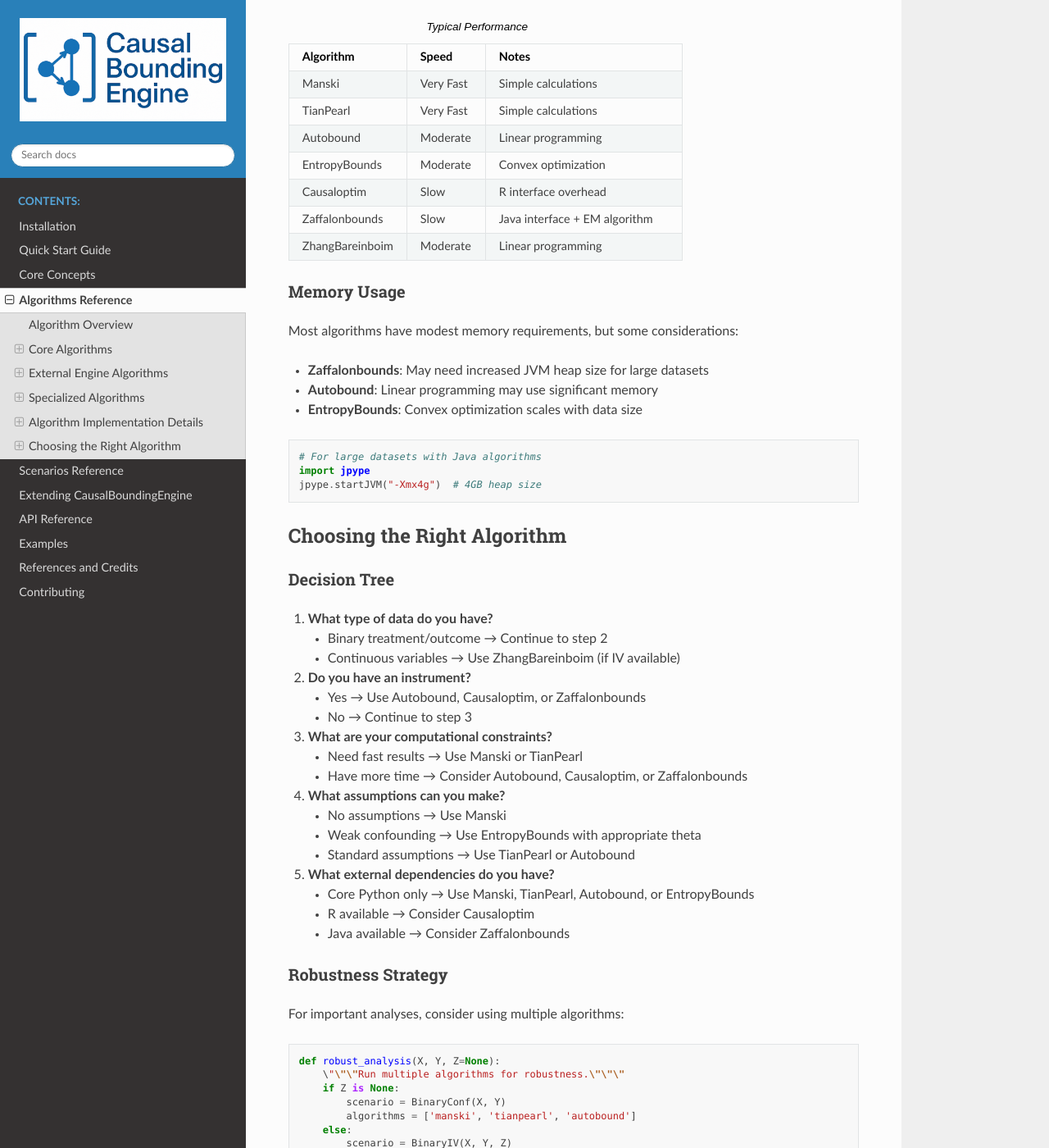
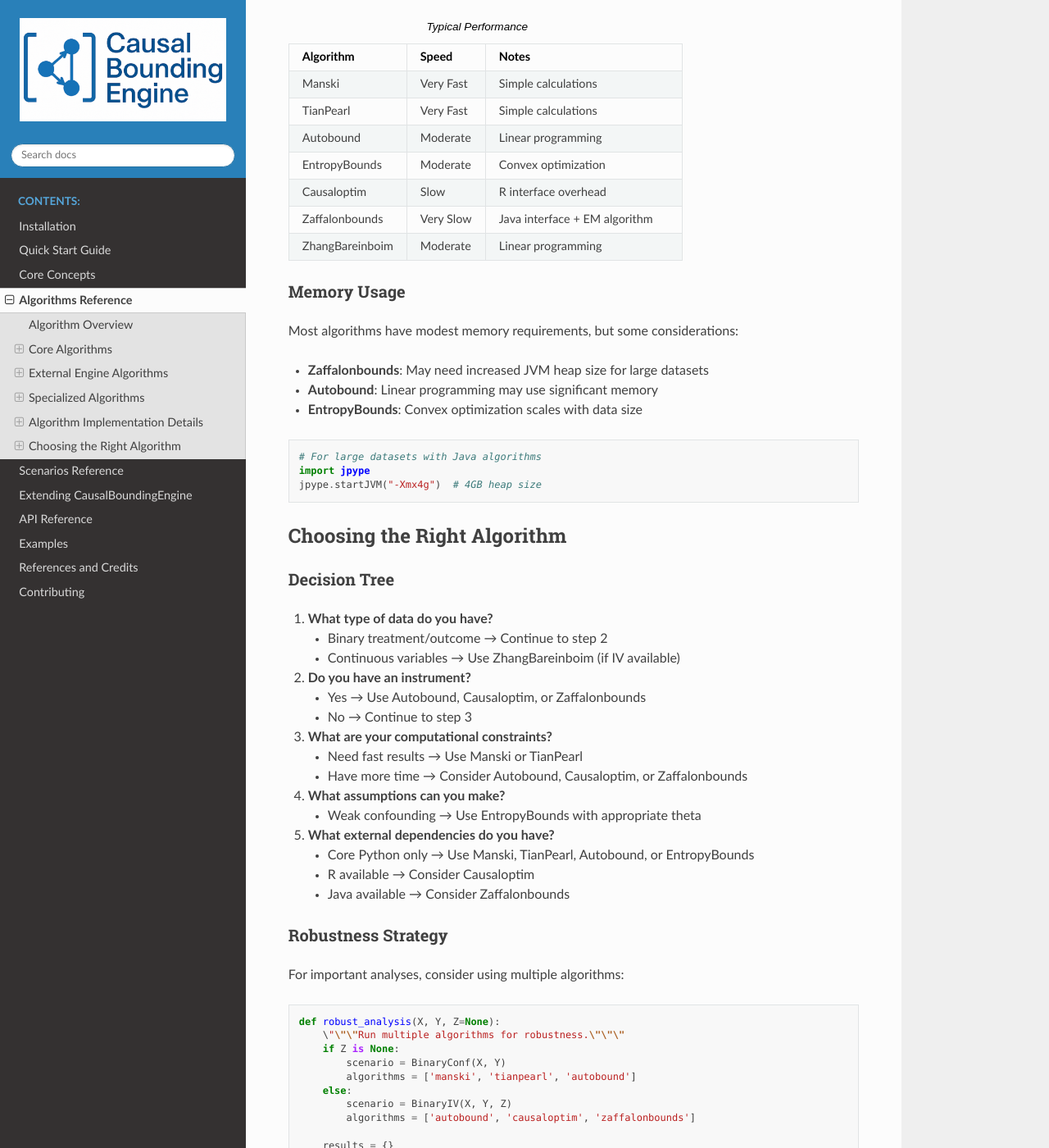
Before and after one commit to tmaringgele/CausalBoundingEngine, a Sphinx documentation site: the page built from docs/source/algorithms.rst, in a window 1280 px wide and 1400 px high, scrolled down 8301 px. Shown: the whole window at 82% size. Built offline with Sphinx 7.4.7 and the Read the Docs theme 3.1.0, drawn with Linux system fonts in a browser that asks for light colours.

Commit message:
update docs

```diff
--- a/docs/source/algorithms.rst
+++ b/docs/source/algorithms.rst
@@ -440,7 +440,7 @@ Performance Characteristics
      - Slow
      - R interface overhead
    * - Zaffalonbounds
-     - Slow
+     - Very Slow
      - Java interface + EM algorithm
    * - ZhangBareinboim
      - Moderate
@@ -484,9 +484,7 @@ Decision Tree
 
 4. **What assumptions can you make?**
 
-   - No assumptions → Use Manski
    - Weak confounding → Use EntropyBounds with appropriate theta
-   - Standard assumptions → Use TianPearl or Autobound
 
 5. **What external dependencies do you have?**
 
--- a/docs/source/quickstart.rst
+++ b/docs/source/quickstart.rst
@@ -238,7 +238,7 @@ Comparing Multiple Algorithms
 Next Steps
 ----------
 
-- Read the :doc:`user_guide` for detailed explanations of scenarios and algorithms
+- Read the :doc:`core_concepts`
 - Check :doc:`algorithms` for algorithm-specific documentation
 - See :doc:`examples` for more complex use cases
 - Learn how to add your own algorithms in :doc:`extending`
```
